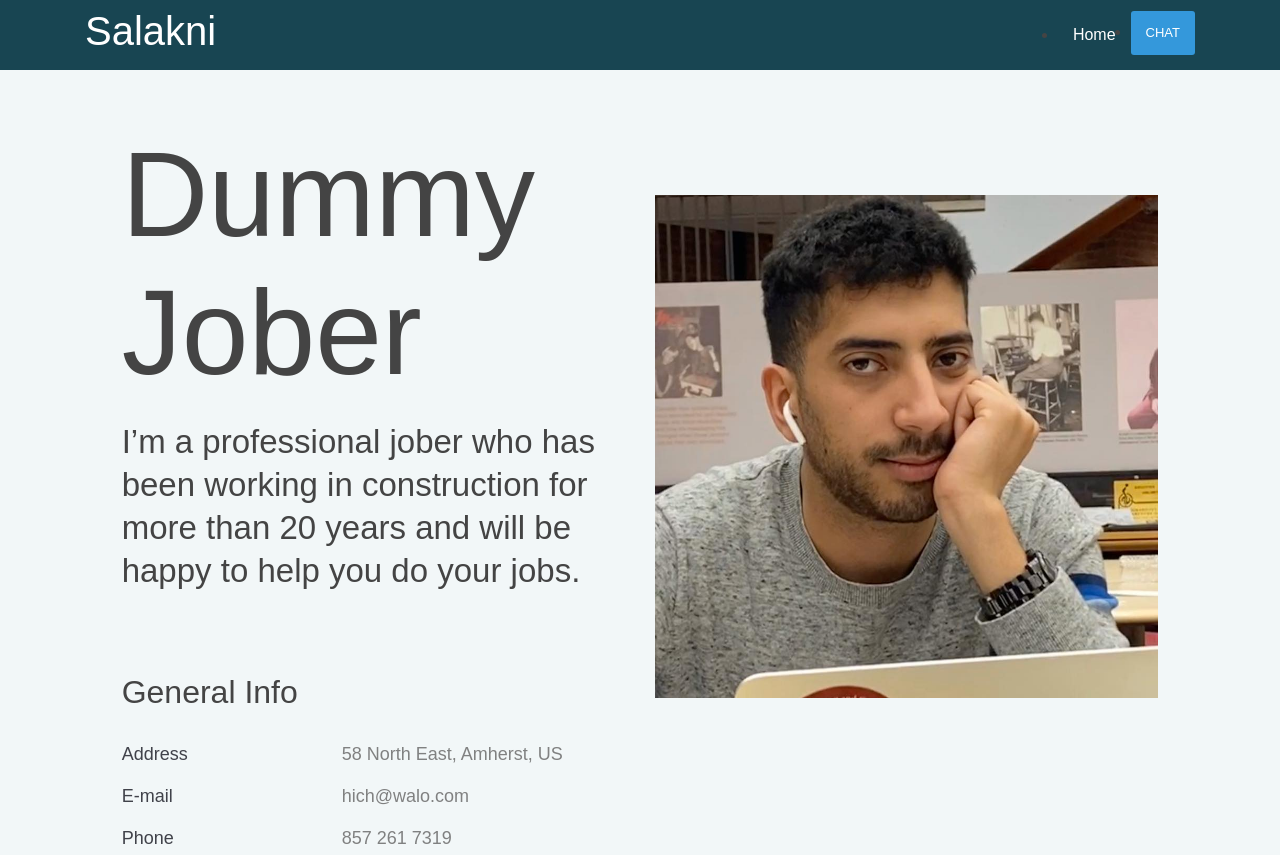
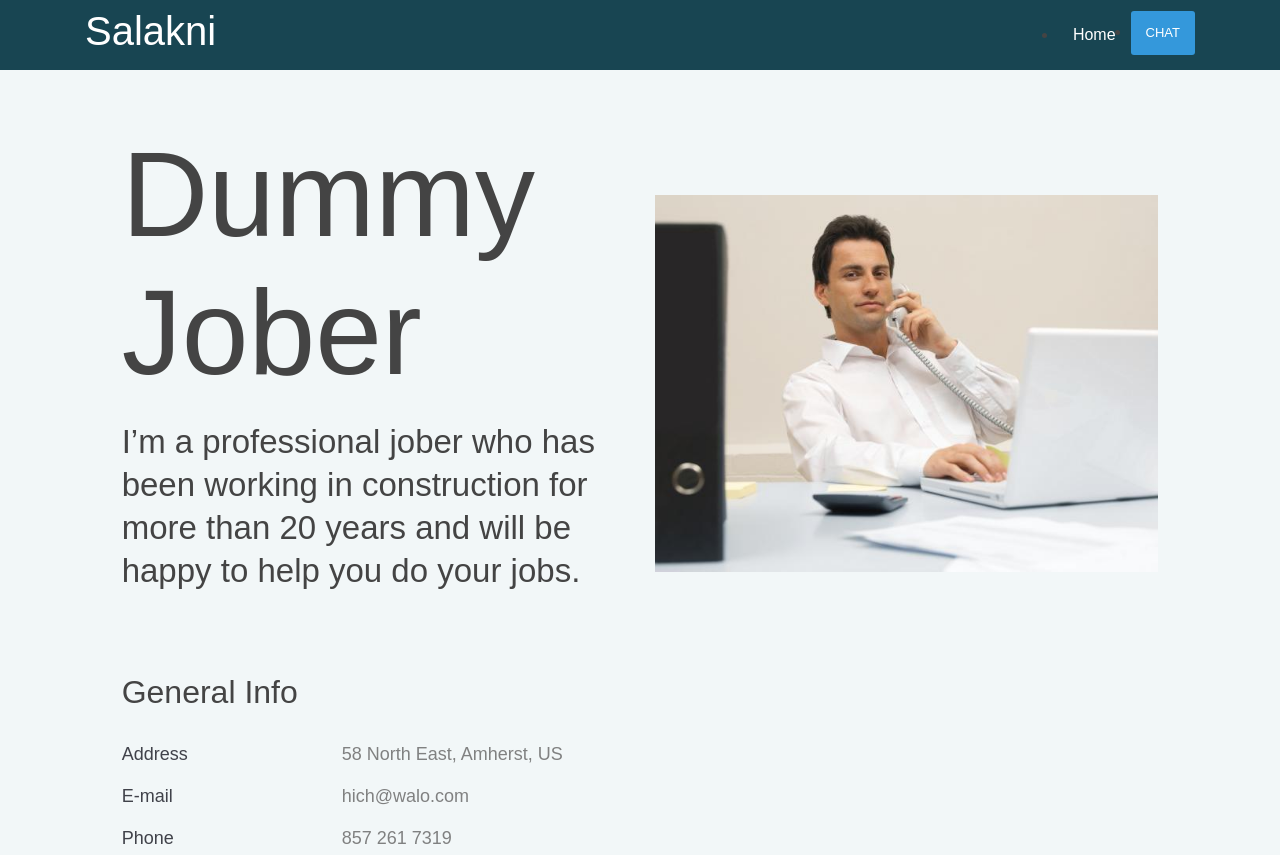
Before and after one commit to HichBen/Salakni, a plain HTML site: page public/providerPage.html in a window 1280 px wide. Shown: the top 855 px of the page. Drawn offline with nearby package versions, Linux system fonts and the light colour scheme.

```diff
--- a/public/providerPage.html
+++ b/public/providerPage.html
@@ -46,7 +46,7 @@
             </div>
             <div class="col-lg-6">
               <figure class="hero-image">
-                <img src="assets/img/Mehdi.jpg" alt="profilePicture">
+                <img src="assets/img/fakerImg.jpg" alt="profilePicture">
               </figure>
             </div>
           </div>
```
Also changed, not shown: api/src/controller/providers.ts (renamed from controllers/providers.ts), api/src/route/providers.ts (renamed from routes/providers.ts), api/src/service/providers.ts (renamed from services/providers.ts), public/assets/img/fakerImg.jpg (added).
